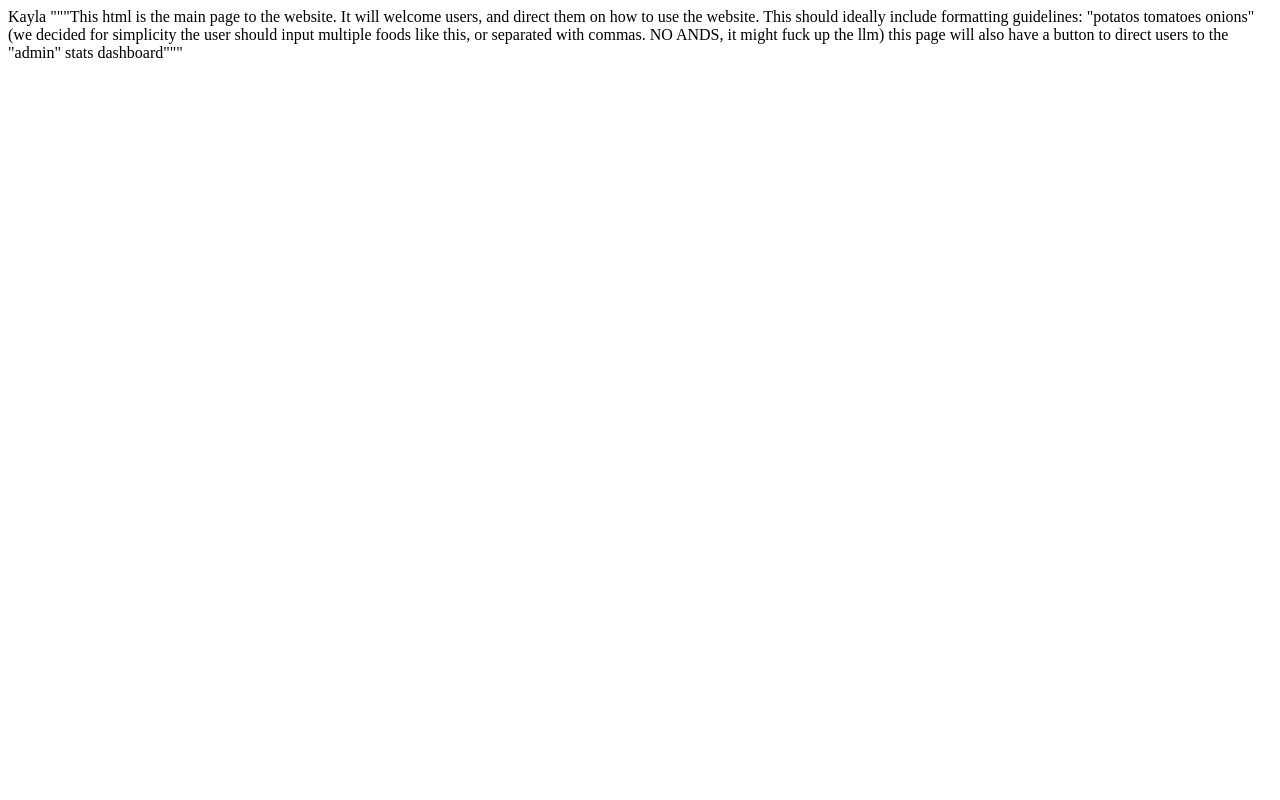
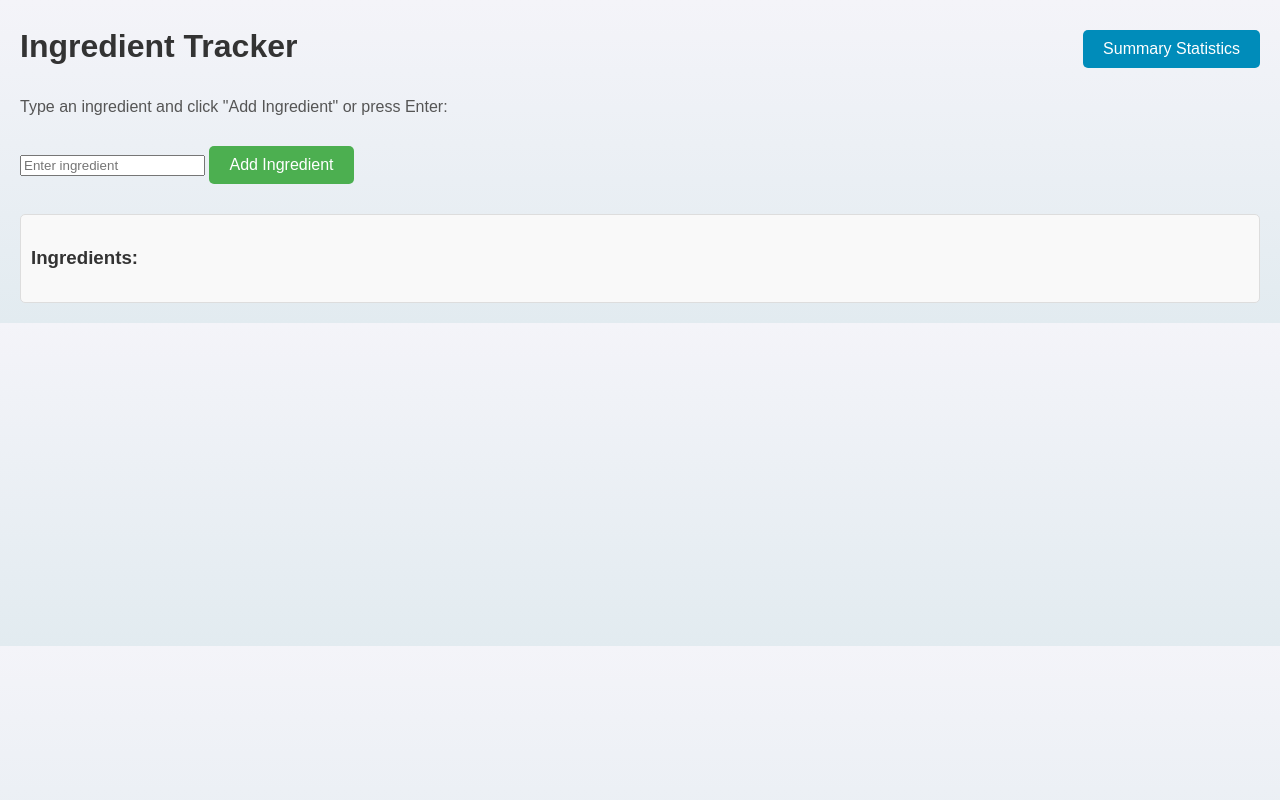
Before and after one commit to siliconshells/DE_FinalProject_KEH, a Flask app: page / in a window 1280 px wide. Run offline with Flask 3, Linux system fonts and the light colour scheme.

Commit message:
homepage

```diff
--- a/Front End Work/App/Templates/search.html
+++ b/Front End Work/App/Templates/search.html
@@ -1,3 +1,104 @@
-Kayla
+<!--This html is the main page to the website.
+It will welcome users, and direct them on how to use the website.
+This should ideally include formatting guidelines: "potatos tomatoes onions"
+(we decided for simplicity the user should input multiple foods like this, or separated with commas. NO ANDS, it might fuck up the llm)
+this page will also have a button to direct users to the "admin" stats dashboard"""
+-->
+<!DOCTYPE html>
+<html lang="en">
+<head>
+    <meta charset="UTF-8">
+    <meta name="viewport" content="width=device-width, initial-scale=1.0">
+    <title>Welcome</title>
+    <style>
+        body {
+            font-family: Arial, sans-serif;
+            margin: 20px;
+            line-height: 1.6;
+            background: linear-gradient(to bottom, #f4f4f9, #e2ebf0); /* Gradient background */
+            color: #333; /* Text color */
+        }
+        h1 {
+            color: #333;
+        }
+        p {
+            color: #555;
+        }
+        button {
+            margin: 10px 0;
+            padding: 10px 20px;
+            font-size: 16px;
+            cursor: pointer;
+            border: none;
+            border-radius: 5px;
+        }
+        .add-button {
+            background-color: #4CAF50;
+            color: white;
+        }
+        .summary-button {
+            position: absolute;
+            top: 20px;
+            right: 20px;
+            background-color: #008CBA;
+            color: white;
+        }
+        #ingredient-list {
+            margin-top: 20px;
+            padding: 10px;
+            border: 1px solid #ddd;
+            background-color: #f9f9f9;
+            border-radius: 5px;
+        }
+        #ingredient-list ul {
+            padding-left: 20px;
+        }
+    </style>
+</head>
+<body>
+    <!-- Summary Statistics Button -->
+    <button class="summary-button" onclick="openStats()">Summary Statistics</button>
 
-"""This html is the main page to the website. It will welcome users, and direct them on how to use the website. This should ideally include formatting guidelines: "potatos tomatoes onions" (we decided for simplicity the user should input multiple foods like this, or separated with commas. NO ANDS, it might fuck up the llm) this page will also have a button to direct users to the "admin" stats dashboard"""
+    <h1>Ingredient Tracker</h1>
+    <p>Type an ingredient and click "Add Ingredient" or press Enter:</p>
+    <input type="text" id="ingredient-input" placeholder="Enter ingredient">
+    <button class="add-button" id="add-button">Add Ingredient</button>
+
+    <div id="ingredient-list">
+        <h3>Ingredients:</h3>
+        <ul id="list"></ul>
+    </div>
+
+    <script>
+        const addButton = document.getElementById('add-button');
+        const input = document.getElementById('ingredient-input');
+        const list = document.getElementById('list');
+
+        // Function to add the ingredient to the list
+        function addIngredient() {
+            const ingredient = input.value.trim(); // Get the input value and trim whitespace
+            if (ingredient) {
+                const listItem = document.createElement('li'); // Create a new list item
+                listItem.textContent = ingredient;
+                list.appendChild(listItem); // Add it to the list
+                input.value = ''; // Clear the input field
+            }
+        }
+
+        // Add ingredient when the button is clicked
+        addButton.addEventListener('click', addIngredient);
+
+        // Add ingredient when Enter is pressed
+        input.addEventListener('keydown', function(event) {
+            if (event.key === 'Enter') { // Check if the Enter key was pressed
+                addIngredient();
+            }
+        });
+
+        // Function to open the Summary Statistics page
+        function openStats() {
+            alert('Summary Statistics button clicked!'); // Replace with desired action, e.g., redirect
+        }
+    </script>
+</body>
+</html>
```
